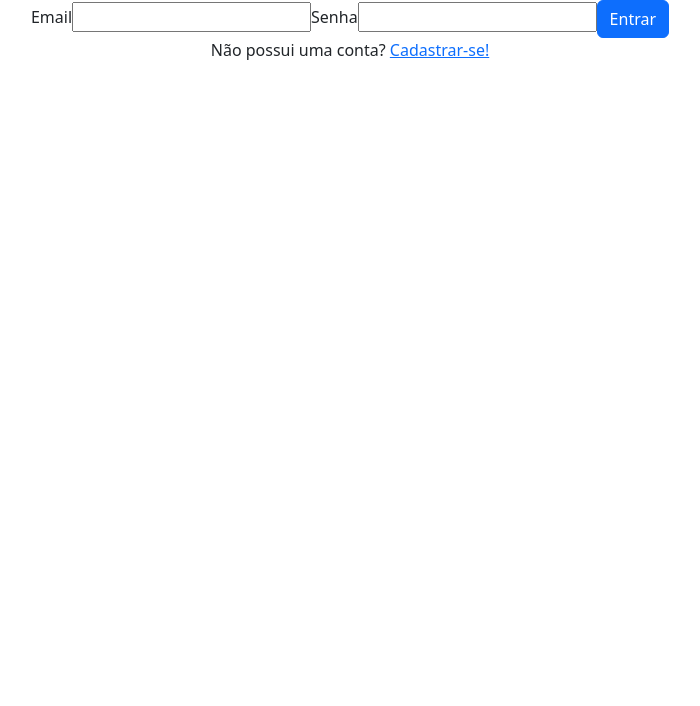
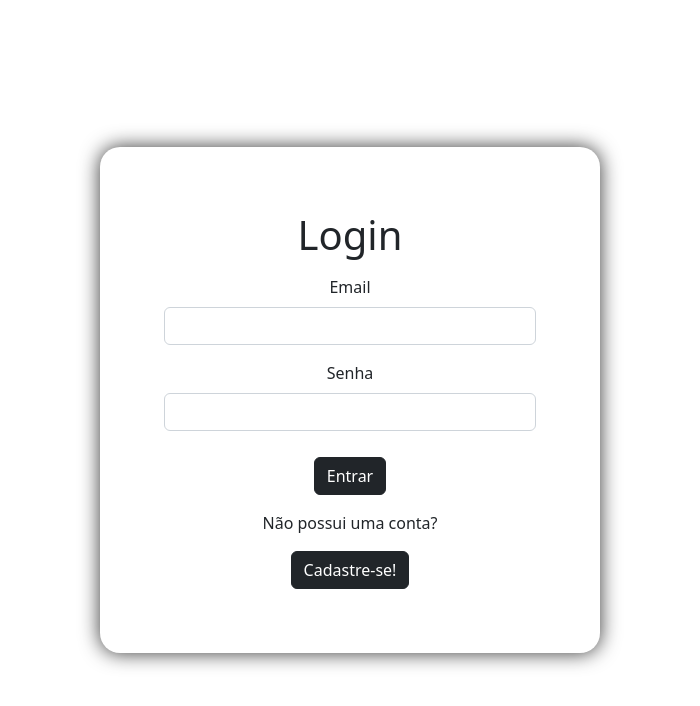
Before and after one commit to diogoasp/t3-frontend-test, a React (Create React App) app: page / in a window 1280 px wide. Shown: the top 706 px of the page, without its empty margins (290-990 px from the left). Built offline with nearby package versions, Linux system fonts and the light colour scheme.

Commit message:
Add bootstrap

```diff
--- a/src/App.css
+++ b/src/App.css
@@ -1,5 +1,8 @@
 .App {
   text-align: center;
+}
+.App button{
+  margin: 10px;
 }
 
 .App-logo {
@@ -36,3 +39,18 @@
     transform: rotate(360deg);
   }
 }
+
+.flex{
+  display: flex;
+  height: 100vh;
+}
+
+#boxLogin{
+  margin: auto auto;
+  box-shadow: 0 0 20px rgb(53, 53, 53);
+  width: 50%;
+  padding: 5%;
+  max-width: 500px;
+  min-width: 200px;
+  border-radius: 20px;
+}
--- a/src/components/Header.tsx
+++ b/src/components/Header.tsx
@@ -1,5 +1,6 @@
 
 import React from 'react';
+import { Button, Container, Nav, Navbar, NavDropdown } from 'react-bootstrap';
 import { Link, useLocation, useNavigate } from "react-router-dom";
 import { IUsuario } from '../interfaces/usuario';
 
@@ -33,22 +34,30 @@ const Header = ({ user }: HeaderProps) => {
   return (
     <>
       <header>
-        <img src="" alt="logo" />
-        <ul>
-          <li>
-            <li><button data-testid="produtos" onClick={produtos()} > Produtos </button></li>
-          </li>
-          <li>
-            <li><button data-testid="carrinho" onClick={produtos()} > Carrinho </button></li>
-          </li>
-          <li>
-            <div>
-              {hasUser() ? <span>Olá, {user?.email}</span> : null}
-              <button data-testid="sair" onClick={toLogin()} >  {hasUser() ? <span>Sair</span> : <span>Entrar</span>} </button>
-
+        <Navbar bg="light" expand="sm">
+          <Container>
+            <Navbar.Brand href="#home">
+              <img
+                  alt=""
+                  src="/logo.svg"
+                  width="30"
+                  height="30"
+                  className="d-inline-block align-top"
+                />{' '}
+            </Navbar.Brand>
+            <div className='justify-content-start'>
+              <Button variant='dark' data-testid="produtos" onClick={produtos()} > Produtos </Button>
+              <Button variant='dark' data-testid="carrinho" onClick={produtos()} > Carrinho </Button>
             </div>
-          </li>
-        </ul>
+            <Navbar.Toggle/>
+            <Navbar.Collapse className="justify-content-end">
+              <Navbar.Text>
+                {hasUser() ? <span>Olá, {user?.email}</span> : null}
+                <Button variant='dark' data-testid="sair" onClick={toLogin()} >  {hasUser() ? <span className="danger">Sair</span> : <span>Entrar</span>} </Button>
+              </Navbar.Text>
+            </Navbar.Collapse>
+          </Container>
+        </Navbar>
       </header>
     </>
   )
--- a/src/pages/LoginPage.tsx
+++ b/src/pages/LoginPage.tsx
@@ -5,6 +5,7 @@ import MockUsuarioController from "../controller/MockUsuarioController";
 import MockUsuarioRepository from "../repository/MockUsuarioRepository";
 import Form from 'react-bootstrap/Form';
 import { IUsuario } from "../interfaces/usuario";
+import { Alert } from "react-bootstrap";
 
 interface loginProps {
     stateMsg: string | undefined;
@@ -39,10 +40,15 @@ const LoginPage = ({ stateMsg }: loginProps) => {
 
     return (
 
-        <div>
+        <div className="flex">
+        <div id="boxLogin">
+            <h1 className="mb-3">Login</h1>
             {erroMsg ?
                 <div data-testid="erro">
-                    <p>{msg}</p>
+                    {/* <p>{msg}</p> */}
+                    <Alert key="danger" variant="danger">
+                        Email ou senha incorretos!
+                    </Alert>
                 </div>
                 : null}
             {notificationMsg ?
@@ -50,14 +56,19 @@ const LoginPage = ({ stateMsg }: loginProps) => {
                     <p>{msg}</p>
                 </div>
                 : null}
-            <form onSubmit={login}>
-                <label htmlFor="email">Email</label>
-                <input type="email" name="email" id="email" value={email} data-testid="email" onChange={(evento) => setEmail(evento.target.value)} />
-                <label htmlFor="senha">Senha</label>
-                <input type="password" name="senha" id="senha" data-testid="password" value={senha} onChange={(evento) => setSenha(evento.target.value)} />
-                <Button variant="primary" type="submit" data-testid="login">Entrar</Button>
-            </form>
-            <span>Não possui uma conta? </span>  <Link to={{ pathname: `novo` }}>Cadastrar-se!</Link>
+            <Form onSubmit={login}>
+                <Form.Group className="mb-3" controlId="formBasicEmail">
+                    <Form.Label>Email</Form.Label>
+                    <Form.Control type="email" name="email" id="email" value={email} data-testid="email" onChange={(evento) => setEmail(evento.target.value)} />
+                </Form.Group>
+                <Form.Group className="mb-3" controlId="formBasicPassword">
+                    <Form.Label>Senha</Form.Label>
+                    <Form.Control type="password" name="senha" id="senha" data-testid="password" value={senha} onChange={(evento) => setSenha(evento.target.value)} />
+                </Form.Group>
+                <Button className="mb-3" variant="dark" type="submit" data-testid="login">Entrar</Button>
+            </Form>
+            <span>Não possui uma conta? </span> <br></br> <Link className="btn btn-dark mt-3" to={{ pathname: `novo` }}>Cadastre-se!</Link>
+        </div>
         </div>
     )
 }
```
Also changed, not shown: src/index.css (line endings or trailing spaces).
